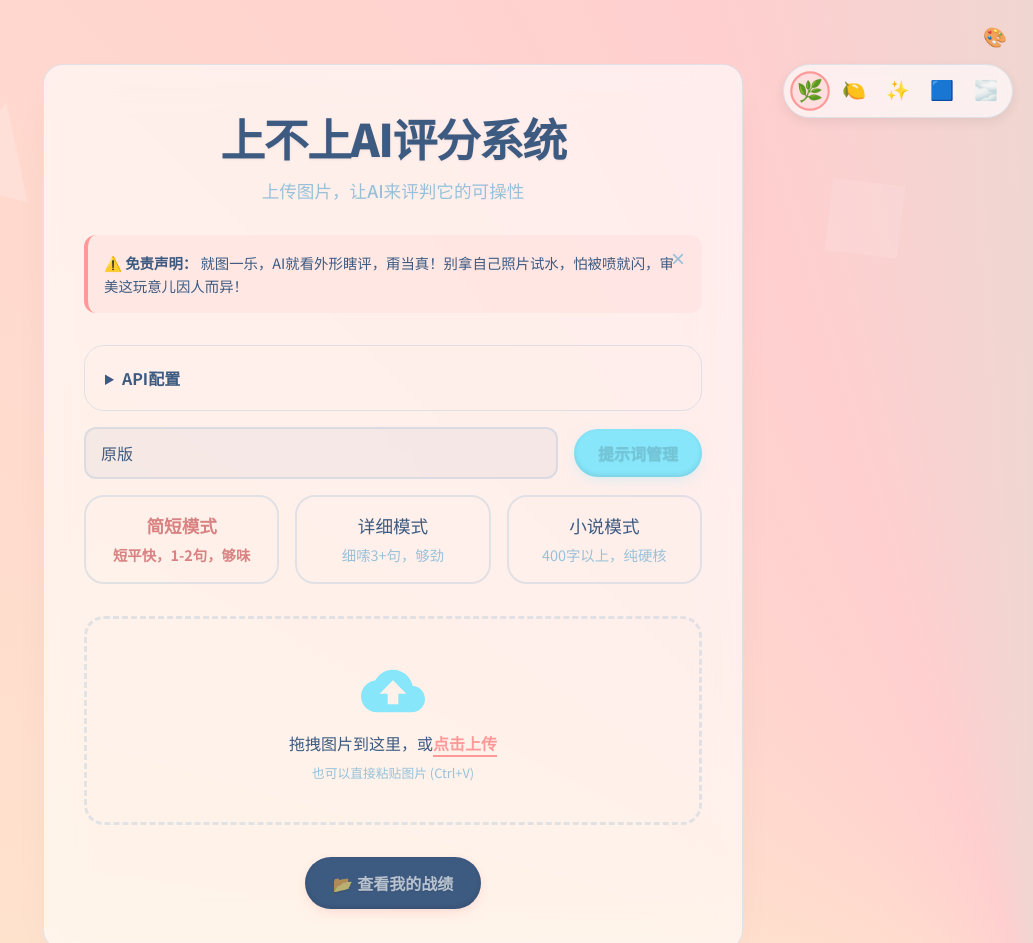
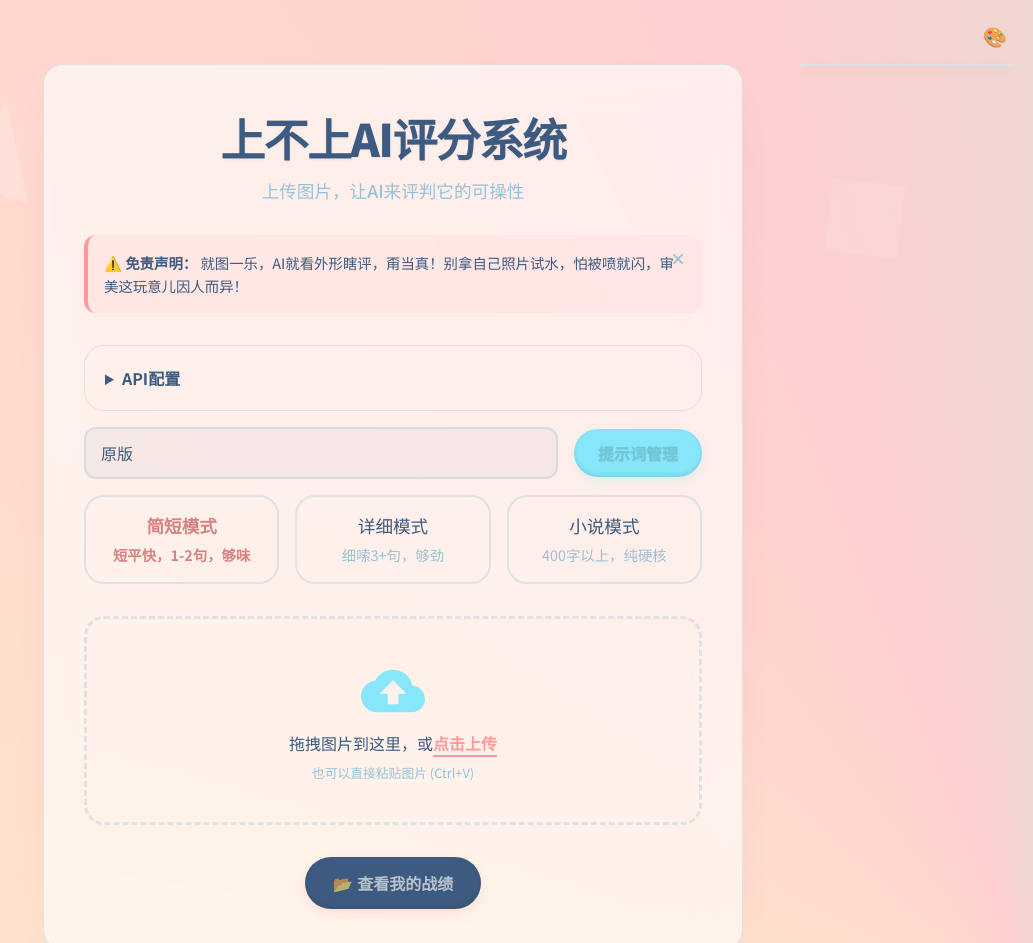
Before and after one commit to FishTailProtocol/Smash-or-Pass, a website built with Vite: page index.html in a window 1280 px wide. Shown: the top 943 px of the page, without its empty margins (247-1280 px from the left). Built offline with nearby package versions, Linux system fonts and the light colour scheme.

Commit message:
feat: 在所有设备上启用主题菜单的收起/展开功能

```diff
--- a/src/style.css
+++ b/src/style.css
@@ -194,7 +194,24 @@ section:last-of-type, details:last-of-type { margin-bottom: 0; }
 /* === Theme Switcher === */
 .theme-switcher { position: fixed; top: 20px; right: 20px; z-index: 1000; display: flex; flex-direction: column; align-items: flex-end; gap: 8px; }
 #theme-toggle-btn { z-index: 2; }
-.theme-options { display: flex; gap: 8px; background: var(--bg-container); padding: 8px; border-radius: 50px; box-shadow: 0 4px 12px var(--shadow); border: 1px solid var(--border); backdrop-filter: blur(10px); }
+.theme-options {
+    display: flex;
+    gap: 8px;
+    background: var(--bg-container);
+    border-radius: 50px;
+    box-shadow: 0 4px 12px var(--shadow);
+    border: 1px solid var(--border);
+    backdrop-filter: blur(10px);
+    /* Collapsed by default on all screens */
+    max-height: 0;
+    padding: 0;
+    overflow: hidden;
+    transition: max-height 0.4s var(--timing-function), padding 0.4s var(--timing-function);
+}
+.theme-options.expanded {
+    padding: 8px;
+    max-height: 100px; /* Height for desktop row */
+}
 .theme-btn {
     width: 36px; height: 36px;
     border-radius: 50%;
@@ -484,14 +501,9 @@ h1 { font-size: clamp(2rem, 6vw, 2.8rem); font-weight: 900; color: var(--text);
     .theme-options {
         flex-direction: column;
         border-radius: 25px;
-        max-height: 0;
-        padding: 0;
-        overflow: hidden;
-        transition: max-height 0.4s var(--timing-function), padding 0.4s var(--timing-function);
     }
     .theme-options.expanded {
-        max-height: 300px; /* A large enough value */
-        padding: 8px;
+        max-height: 300px; /* Height for mobile column */
     }
 }
 @media (max-width: 600px) {
```
